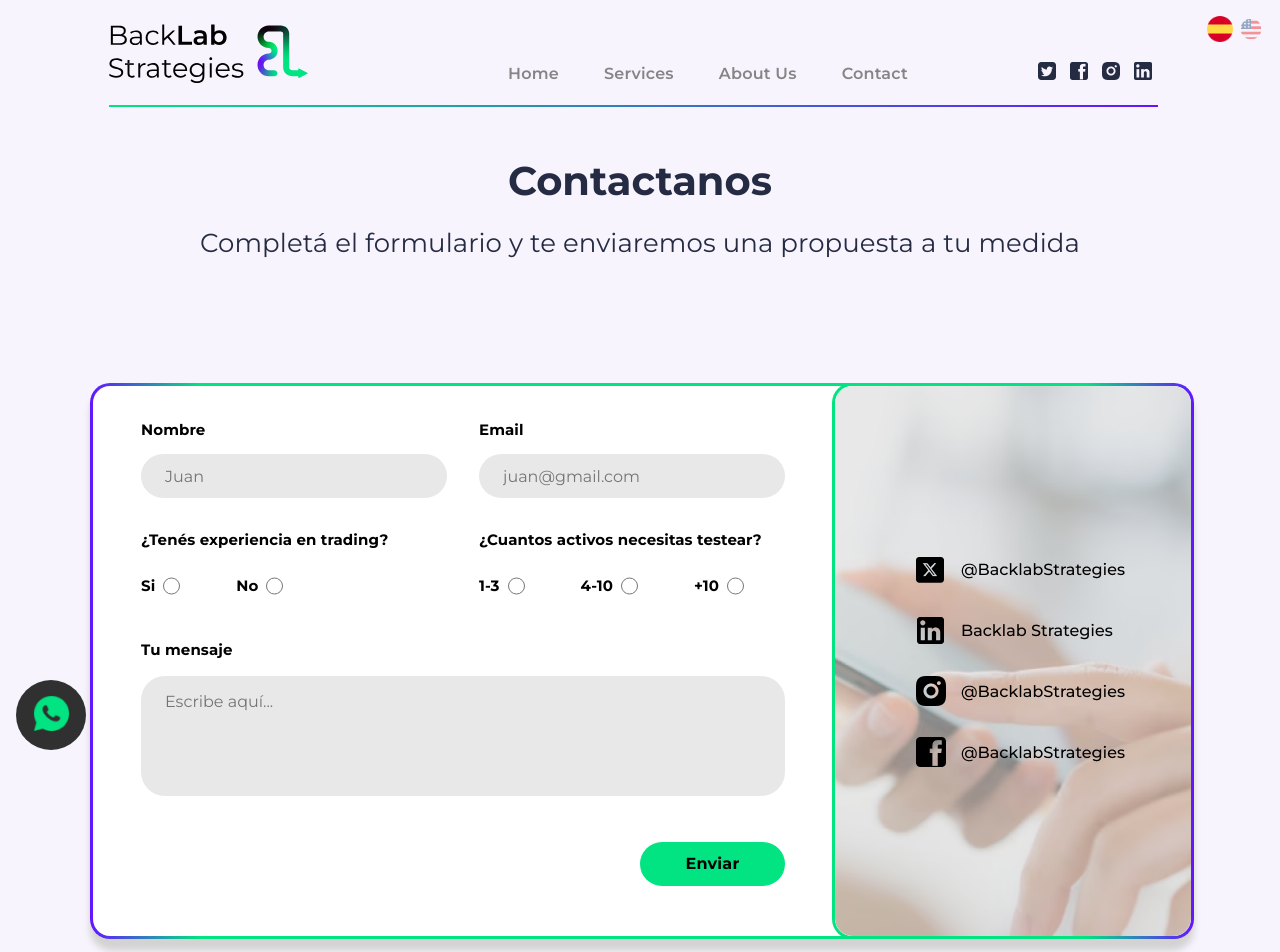
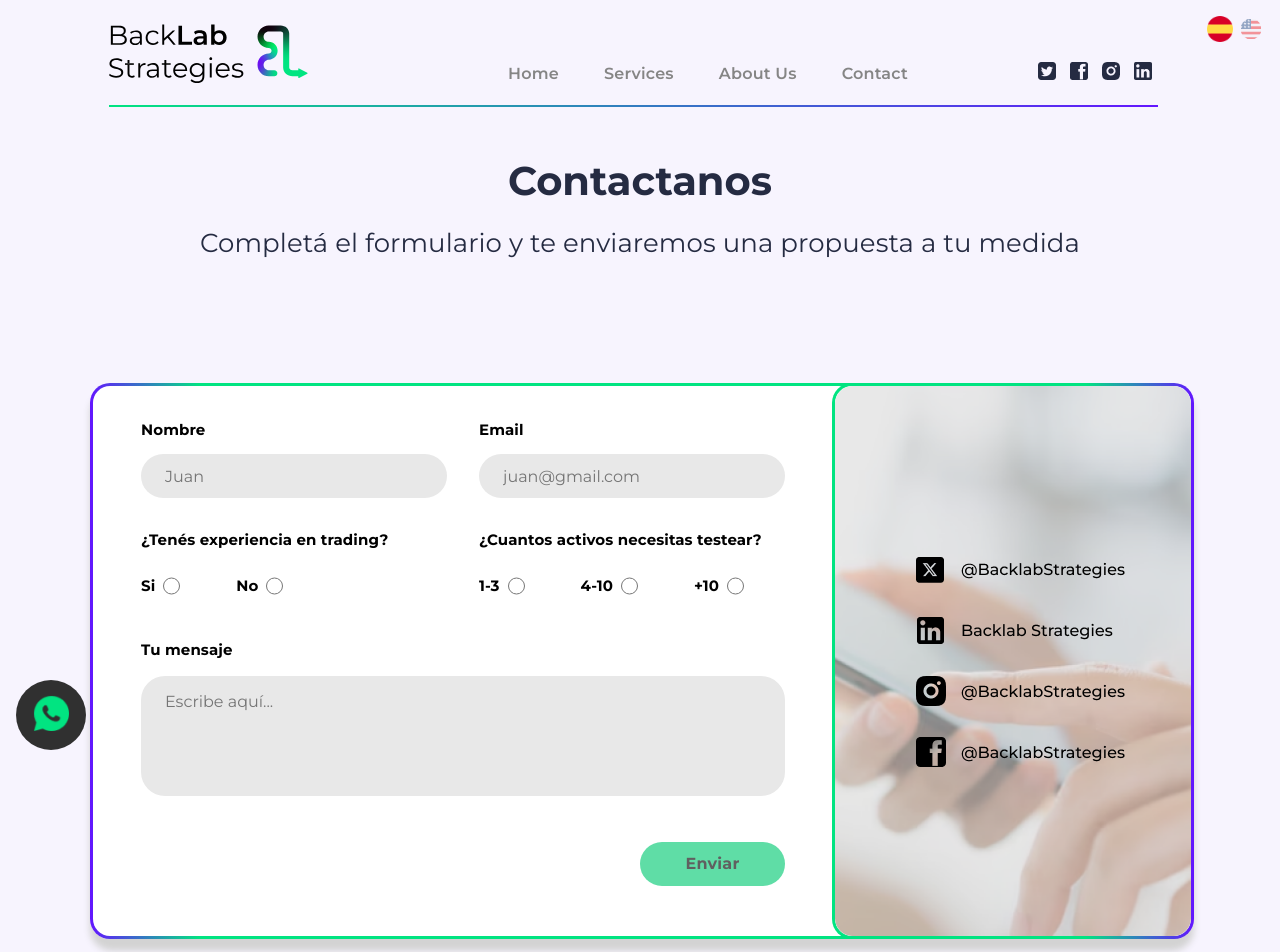
Before and after one commit to PabloC-Chiavarino/reactJs-backlab-strategies, a React (Vite) app: page /contact in a window 1280 px wide. Shown: the top 952 px of the page. Built offline with nearby package versions, Linux system fonts and the light colour scheme.

Commit message:
fix(contact): enabled/disabled submit button working

```diff
--- a/src/pages/Contact/index.jsx
+++ b/src/pages/Contact/index.jsx
@@ -4,8 +4,8 @@ import { Bounce, ToastContainer, toast } from 'react-toastify'
 import emailjs from '@emailjs/browser'
 import { Faq } from '../../components'
 import { contactImg, socialMedia } from '../../assets/img'
+import 'react-toastify/dist/ReactToastify.css';
 import './styles.css'
-import 'react-toastify/dist/ReactToastify.css';
 
 const Contact = () => {
 
@@ -24,10 +24,11 @@ const Contact = () => {
     const [isDisabled, setIsDisabled] = useState(true)
 
     useEffect(() => {
-        formData.name && formData.email && formData.message !== '' ?
+
+        formData.name && formData.email && formData.message && formData.tradingExp && formData.actives !== '' ?
         setIsDisabled(false) : setIsDisabled(true)
-    }, [formData]
-)
+
+    }, [formData])
 
     const handleOnChange = (e) => {
 
@@ -190,7 +191,7 @@ const Contact = () => {
                         value={formData.message}
                         key={lang+7}
                     />
-                    <button type='submit' className= {isDisabled ? 'submit-button disabled' : 'submit-button'} disabled={isDisabled} key={lang+8} >
+                    <button type='submit' className= 'submit-button' disabled={isDisabled} key={lang+8} >
                         {lang === 'es' ? 'Enviar' : 'Send'}
                     </button>
                 </form>
--- a/src/pages/Contact/styles.css
+++ b/src/pages/Contact/styles.css
@@ -174,13 +174,18 @@ textarea {
     line-height: 28px;
     letter-spacing: 0.2px;
     margin-top: 1rem;
-    transition: 0.5s;
+    transition: 0.75s;
+
+    &:hover {
+        cursor: pointer;
+    }
+
+    &:disabled {
+        background-color: #5fdda6;
+        color: rgb(96, 96, 96);
+    }
+
+    &:hover:disabled {
+        cursor: not-allowed;
+    }
 }
-
-.disabled {
-    opacity: 0.3;
-}
-
-.submit-button:hover {
-    cursor: pointer;
-}
```
